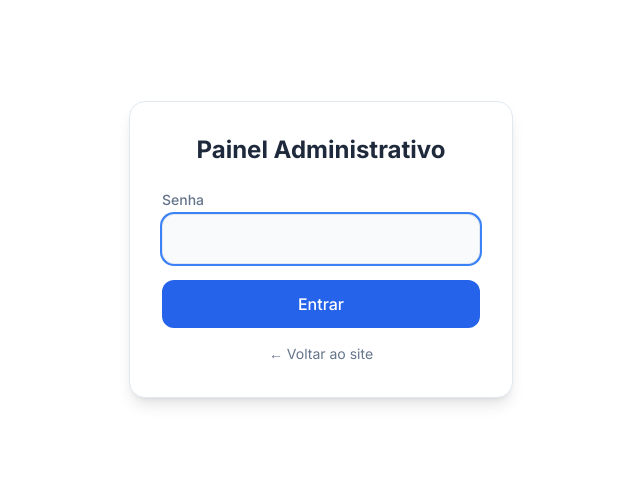
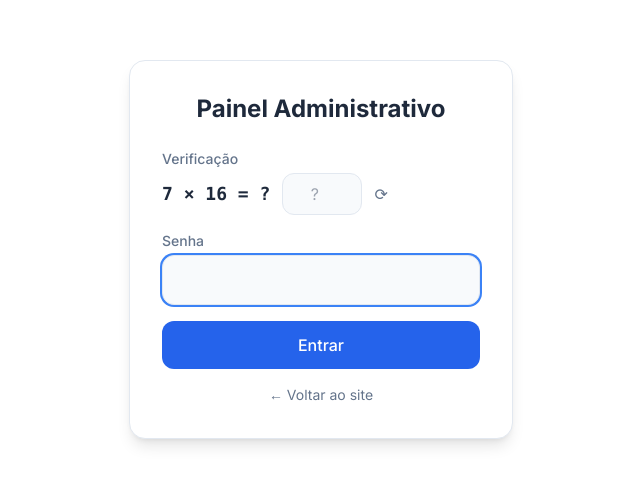
Before and after one commit to aryribeiro/linkportfolio, a Next.js app: page /admin/login in a window 1280 px wide. Shown: the part 151-636 px from the top of the page, without its empty margins (319-959 px from the left). Built offline with nearby package versions, Linux system fonts and the light colour scheme.

Commit message:
feat: navy name color, math captcha on admin login
- Change profile name color to dark navy (#1a2e4a / light blue in dark mode)
- Add math captcha (addition, subtraction, multiplication) above password
  field on admin login page with refresh button

```diff
--- a/app/admin/login/page.tsx
+++ b/app/admin/login/page.tsx
@@ -1,17 +1,49 @@
 "use client";
 
-import { useState } from "react";
+import { useState, useEffect, useCallback } from "react";
 import { useRouter } from "next/navigation";
+
+function generateCaptcha() {
+  const a = Math.floor(Math.random() * 20) + 1;
+  const b = Math.floor(Math.random() * 20) + 1;
+  const ops = ["+", "-", "×"] as const;
+  const op = ops[Math.floor(Math.random() * ops.length)];
+  let answer: number;
+  switch (op) {
+    case "+": answer = a + b; break;
+    case "-": answer = a - b; break;
+    case "×": answer = a * b; break;
+  }
+  return { question: `${a} ${op} ${b} = ?`, answer };
+}
 
 export default function AdminLoginPage() {
   const [password, setPassword] = useState("");
+  const [captchaInput, setCaptchaInput] = useState("");
+  const [captcha, setCaptcha] = useState({ question: "", answer: 0 });
   const [error, setError] = useState("");
   const [loading, setLoading] = useState(false);
   const router = useRouter();
 
+  const refreshCaptcha = useCallback(() => {
+    setCaptcha(generateCaptcha());
+    setCaptchaInput("");
+  }, []);
+
+  useEffect(() => {
+    refreshCaptcha();
+  }, [refreshCaptcha]);
+
   const handleSubmit = async (e: React.FormEvent) => {
     e.preventDefault();
     setError("");
+
+    if (parseInt(captchaInput) !== captcha.answer) {
+      setError("Resposta do captcha incorreta!");
+      refreshCaptcha();
+      return;
+    }
+
     setLoading(true);
 
     try {
@@ -28,9 +60,11 @@ export default function AdminLoginPage() {
       } else {
         const data = await res.json();
         setError(data.error || "Senha incorreta!");
+        refreshCaptcha();
       }
     } catch {
       setError("Erro de conexão. Tente novamente.");
+      refreshCaptcha();
     } finally {
       setLoading(false);
     }
@@ -45,6 +79,34 @@ export default function AdminLoginPage() {
           </h1>
 
           <form onSubmit={handleSubmit} className="space-y-4">
+            <div>
+              <label className="block text-sm font-medium text-[var(--text-secondary)] mb-1">
+                Verificação
+              </label>
+              <div className="flex items-center gap-3">
+                <span className="text-lg font-mono font-bold text-[var(--text-primary)] select-none">
+                  {captcha.question}
+                </span>
+                <input
+                  type="number"
+                  value={captchaInput}
+                  onChange={(e) => setCaptchaInput(e.target.value)}
+                  required
+                  placeholder="?"
+                  className="w-20 px-3 py-2 rounded-xl bg-[var(--bg-secondary)] border border-[var(--border-color)]
+                             text-[var(--text-primary)] text-center focus:outline-none focus:ring-2 focus:ring-primary-500"
+                />
+                <button
+                  type="button"
+                  onClick={refreshCaptcha}
+                  title="Nova conta"
+                  className="text-[var(--text-secondary)] hover:text-[var(--text-primary)] transition-colors"
+                >
+                  ⟳
+                </button>
+              </div>
+            </div>
+
             <div>
               <label
                 htmlFor="password"
--- a/components/ProfileCard.tsx
+++ b/components/ProfileCard.tsx
@@ -23,7 +23,7 @@ export function ProfileCard({ profile }: ProfileCardProps) {
         />
       </div>
       <div className="text-center sm:text-left">
-        <h1 className="text-2xl sm:text-3xl font-bold text-[var(--text-primary)]">
+        <h1 className="text-2xl sm:text-3xl font-bold text-[#1a2e4a] dark:text-[#5b9bd5]">
           {profile.name}
         </h1>
         <p className="text-[var(--text-secondary)] mt-2 max-w-md leading-relaxed text-sm sm:text-base">
```
